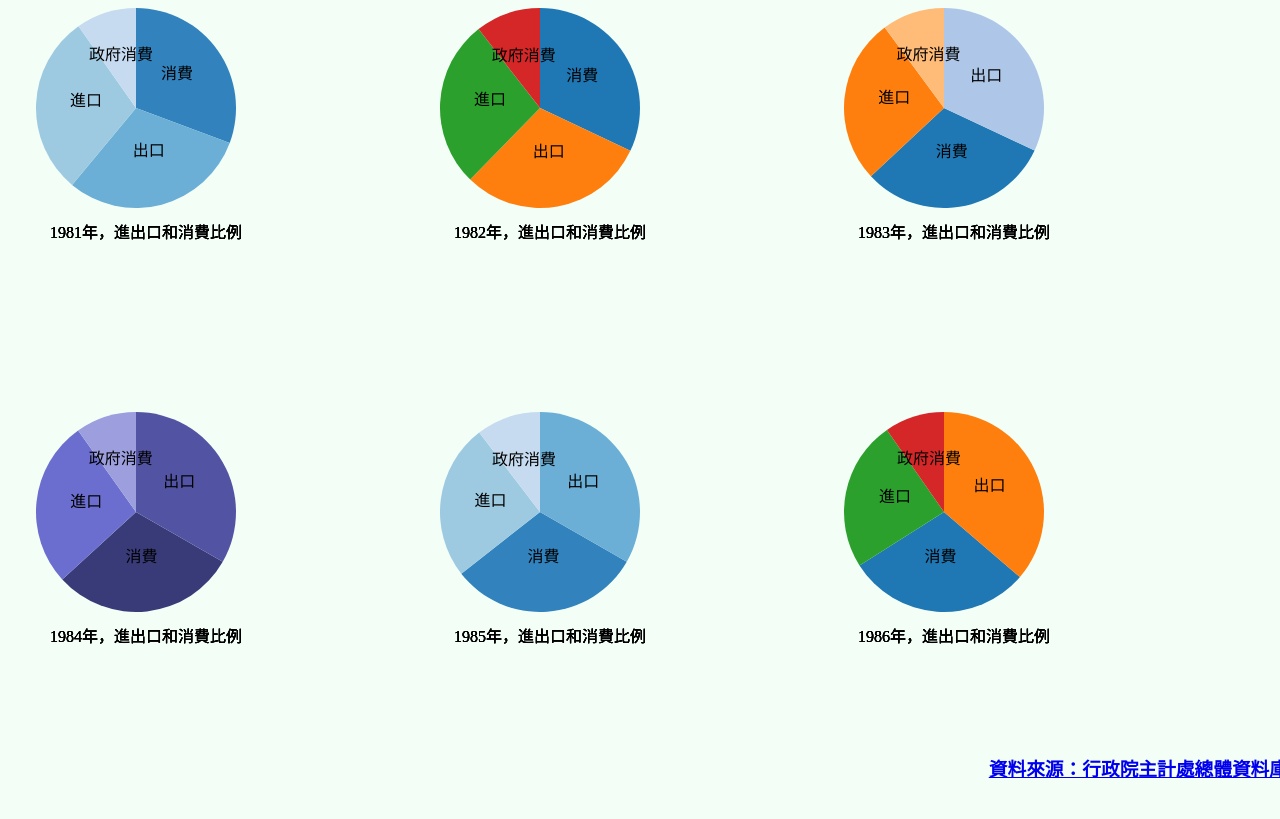
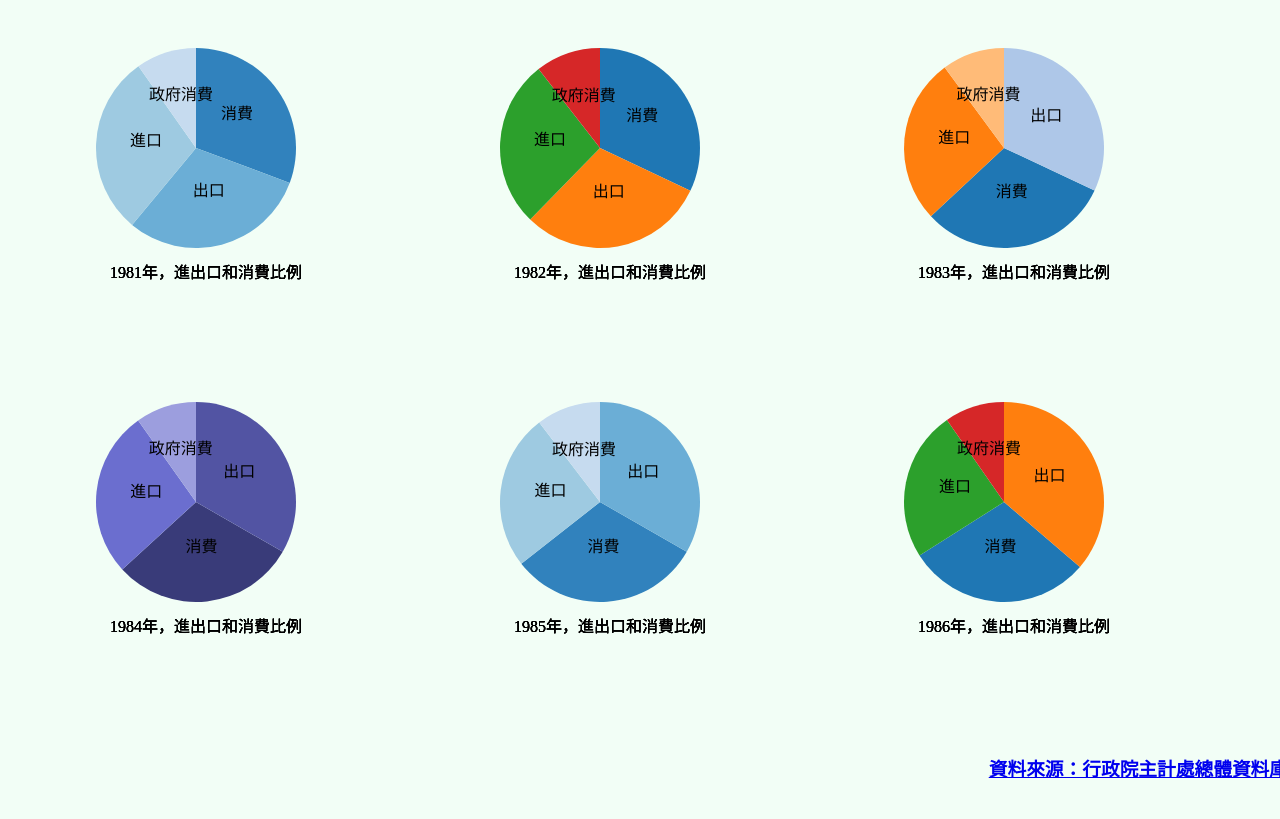
Before and after one commit to NTU-CSX-D3JS/b05902108, a plain HTML site: page pie.html in a window 1280 px wide. Drawn offline with nearby package versions, Linux system fonts and the light colour scheme.

Commit message:
Add files via upload

```diff
--- a/pie.html
+++ b/pie.html
@@ -26,7 +26,7 @@
 
 			var typecolor = [d3.scale.category20c(), d3.scale.category10(), d3.scale.category20(), d3.scale.category20b(), d3.scale.category20c(), d3.scale.category10()];
 			var w = 400;
-			var h = 400;
+			var h = 350;
 			var r = 100;
 			for(var loop = 0; loop < 6; loop++){
 				var color = typecolor[loop];
@@ -40,7 +40,7 @@
 				var str2 = loop.toString();
 				var where = str1.concat(str2);
 
-				var vis = d3.select(where).append("svg:svg").data([data]).attr("width", w).attr("height", h).append("svg:g").attr("transform", "translate(" + r + "," + r + ")");
+				var vis = d3.select(where).append("svg:svg").data([data]).attr("width", w).attr("height", h).append("svg:g").attr("transform", "translate(" + (r+60) + "," + (r+40) + ")");
 				var pie = d3.layout.pie().value(function(d){return d.value;});
 
 				// declare an arc generator function
```
